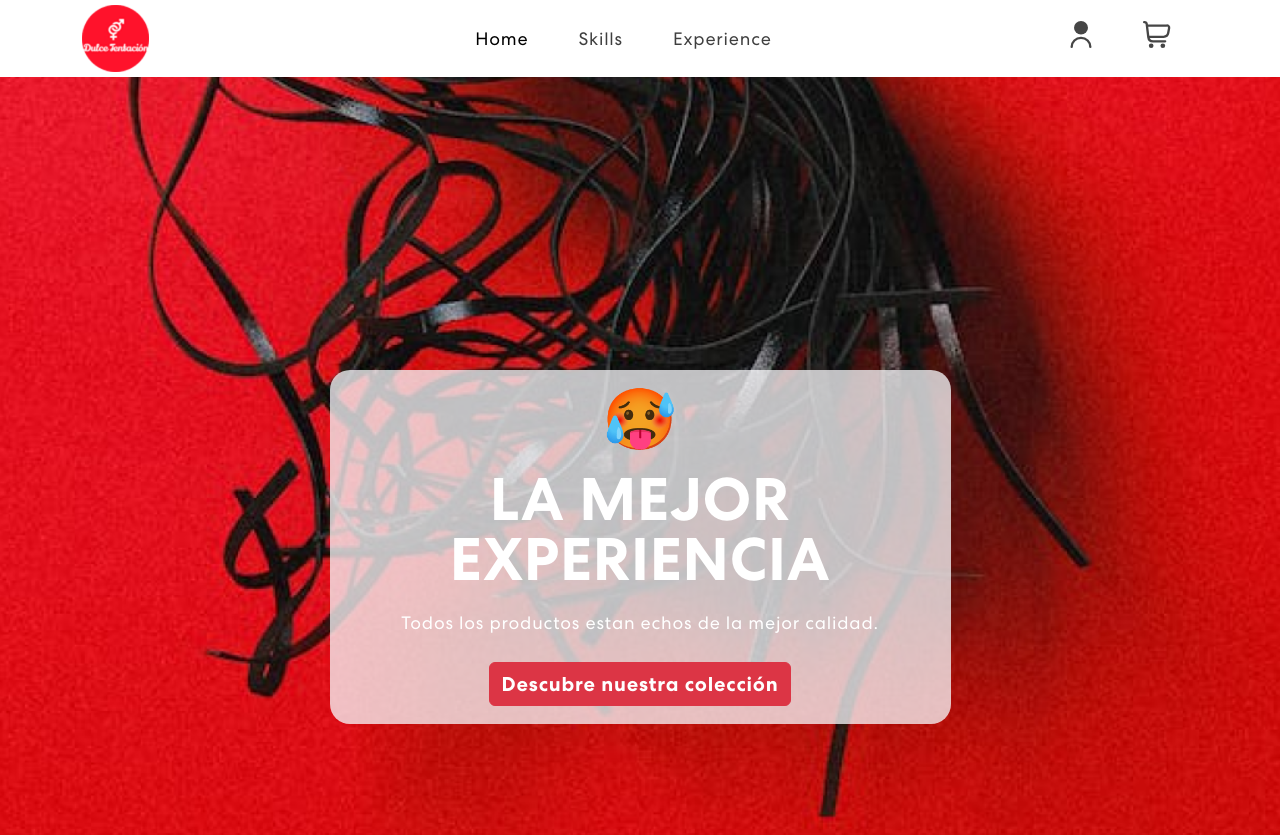
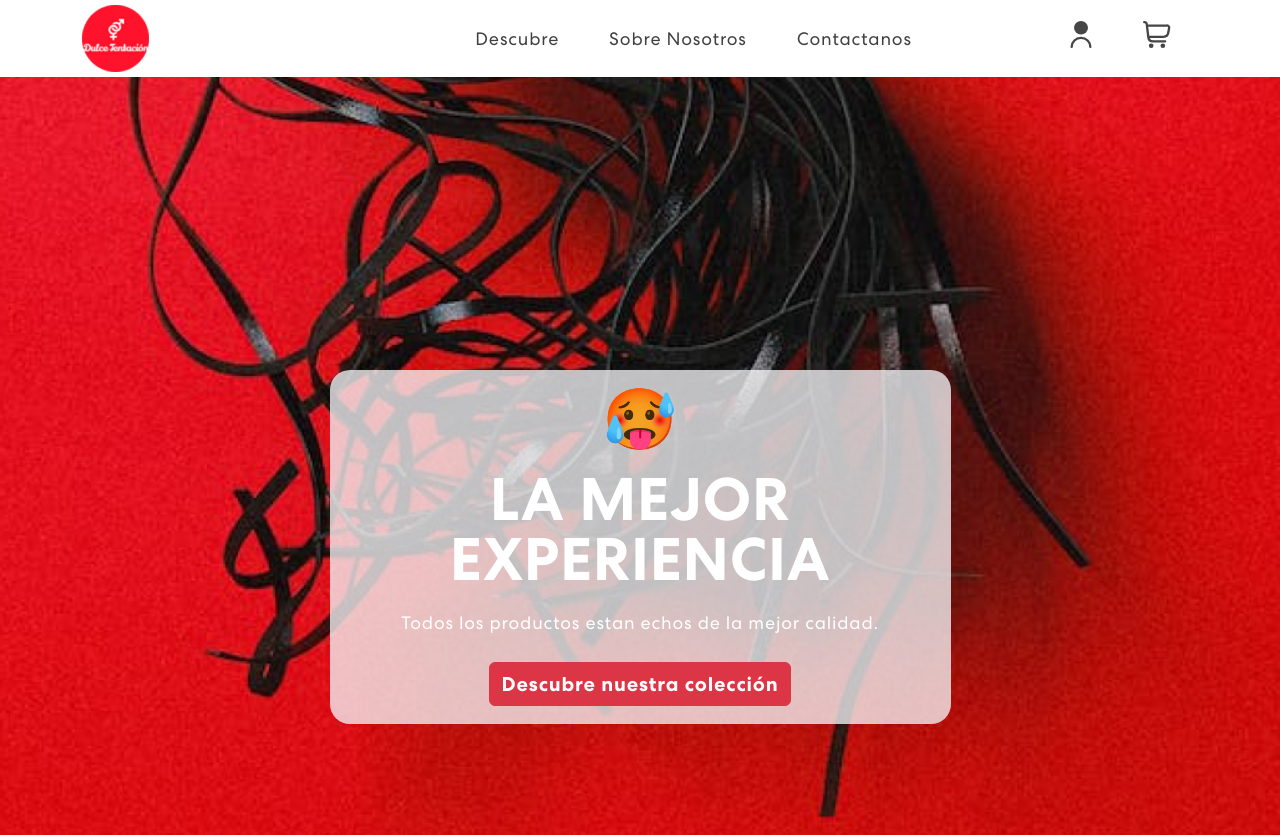
Before and after one commit to EstraX4/pag-melon, a React (Create React App) app: page / in a window 1280 px wide. Shown: the top 835 px of the page. Built offline with nearby package versions, Linux system fonts and the light colour scheme.

Commit message:
Update NavBar.js

```diff
--- a/src/components/NavBar.js
+++ b/src/components/NavBar.js
@@ -42,33 +42,33 @@ export const NavBar = () => {
           <Navbar.Collapse id="basic-navbar-nav">
             <Nav >
               <Nav.Link
-                href="#home"
+                href="#descubre"
                 className={
-                  activeLink === "home" ? "active navbar-link" : "navbar-link"
+                  activeLink === "descubre" ? "active navbar-link" : "navbar-link"
                 }
-                onClick={() => onUpdateActiveLink("home")}
+                onClick={() => onUpdateActiveLink("descubre")}
               >
-                Home
+                Descubre
               </Nav.Link>
               <Nav.Link
-                href="#skills"
+                href="#sobreNosotros"
                 className={
-                  activeLink === "skills" ? "active navbar-link" : "navbar-link"
+                  activeLink === "sobreNosotros" ? "active navbar-link" : "navbar-link"
                 }
-                onClick={() => onUpdateActiveLink("skills")}
+                onClick={() => onUpdateActiveLink("sobreNosotros")}
               >
-                Skills
+                Sobre Nosotros
               </Nav.Link>
               <Nav.Link
-                href="#project"
+                href="#contactanos"
                 className={
-                  activeLink === "projects"
+                  activeLink === "contactanos"
                     ? "active navbar-link"
                     : "navbar-link"
                 }
-                onClick={() => onUpdateActiveLink("projects")}
+                onClick={() => onUpdateActiveLink("contactanos")}
               >
-                Experience
+                Contactanos
               </Nav.Link>
             </Nav>
             <span className="navbar-text">
```
